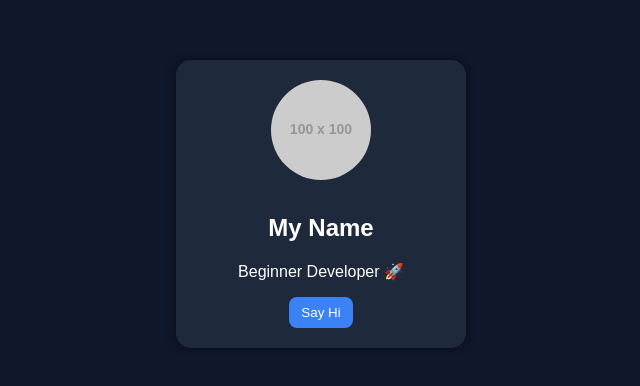
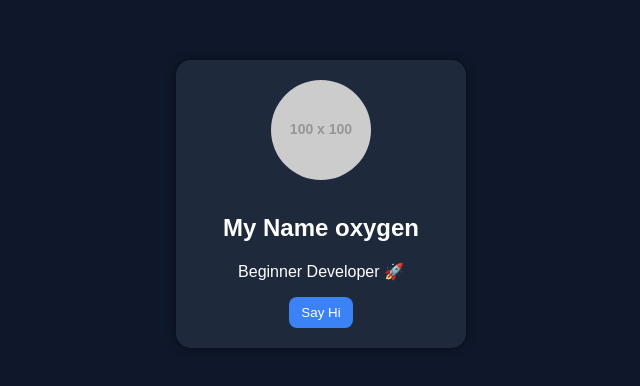
Before and after one commit to toxiclow/my-profile-card, a plain HTML site: page index.html in a window 1280 px wide. Shown: the part 196-582 px from the top of the page, without its empty margins (319-959 px from the left). Drawn offline with Linux system fonts and the light colour scheme; placeholder pictures from the web are drawn by us.

Commit message:
Update index.html

```diff
--- a/index.html
+++ b/index.html
@@ -11,7 +11,7 @@
 
     <img src="https://via.placeholder.com/100" style="border-radius:50%; margin-bottom:10px;">
 
-    <h2>My Name</h2>
+    <h2>My Name oxygen</h2>
     <p>Beginner Developer 🚀</p>
 
     <button onclick="sayHi()" style="padding:8px 12px; border:none; border-radius:8px; background:#3b82f6; color:white; cursor:pointer;">
```
